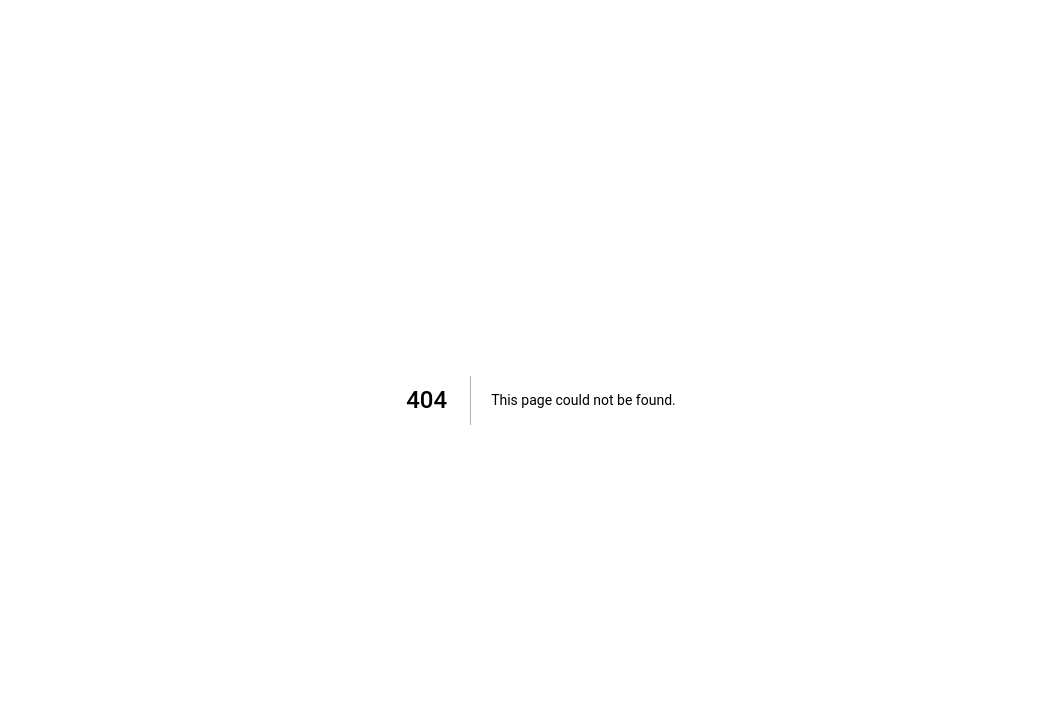
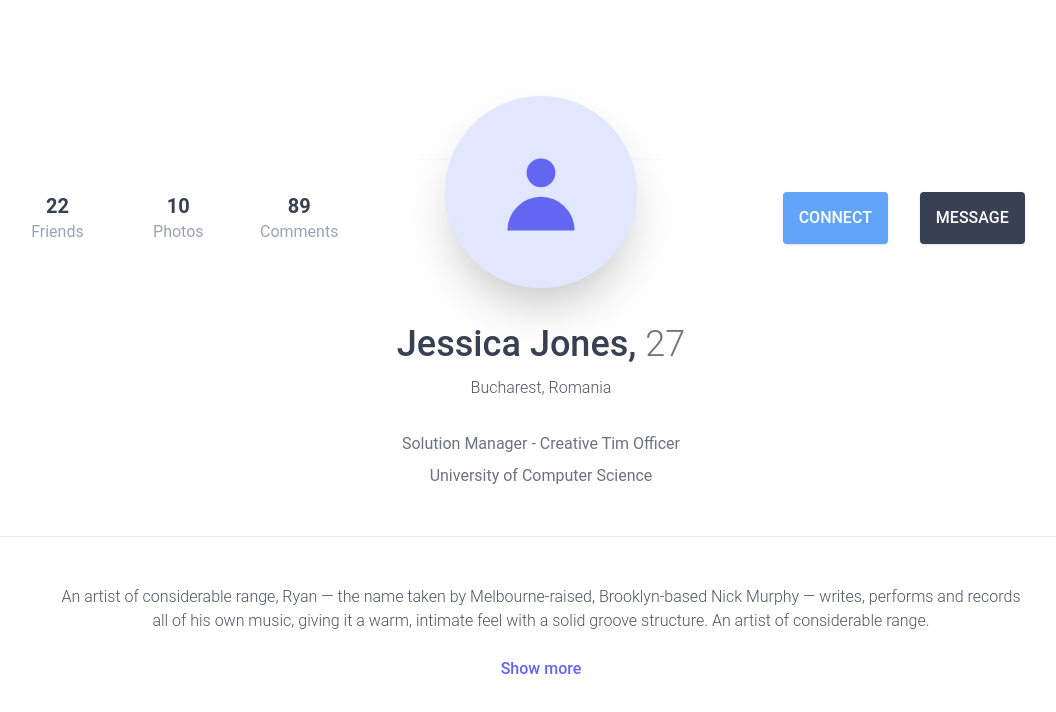
Before and after one commit to MukhtharAzeez/JOB_PORTAL_CLIENT, a Next.js app: page /User/Profile in a window 1280 px wide. Before the commit this address had no page. Shown: the top 712 px of the page, without its empty margins (99-1155 px from the left). Built offline with nearby package versions, Linux system fonts and the light colour scheme.

Commit message:
theme changed to redux and created a new slice calle theme slicer

```diff
--- a/components/User/NavBar/NavBar.tsx
+++ b/components/User/NavBar/NavBar.tsx
@@ -22,10 +22,11 @@ import WorkIcon from "@mui/icons-material/Work";
 import LightModeIcon from "@mui/icons-material/LightMode";
 import DarkModeIcon from "@mui/icons-material/DarkMode";
 import Link from "next/link";
+import { useDispatch } from "react-redux";
+import { changeTheme } from "../../../redux/user/ThemeSlice";
 
 interface Props {
   mode: String;
-  setMode: React.Dispatch<React.SetStateAction<any>>;
 }
 
 const Search = styled("div")(({ theme }) => ({
@@ -68,7 +69,8 @@ const StyledInputBase = styled(InputBase)(({ theme }) => ({
   },
 }));
 
-export default function NavBar({ mode, setMode }: Props) {
+export default function NavBar({ mode }: Props) {
+  const dispatch = useDispatch();
   const [anchorEl, setAnchorEl] = React.useState<null | HTMLElement>(null);
   const [mobileMoreAnchorEl, setMobileMoreAnchorEl] =
     React.useState<null | HTMLElement>(null);
@@ -173,7 +175,7 @@ export default function NavBar({ mode, setMode }: Props) {
       </MenuItem>
       <MenuItem
         onClick={() => {
-          setMode(mode === "light" ? "dark" : "light");
+          dispatch(changeTheme(mode))
         }}
       >
         <IconButton
@@ -300,7 +302,7 @@ export default function NavBar({ mode, setMode }: Props) {
             aria-label="show 17 new notifications"
             color="inherit"
             onClick={() => {
-              setMode(mode === "light" ? "dark" : "light");
+              dispatch(changeTheme(mode))
             }}
             sx={{ "&:hover": { backgroundColor: "transparent" } }}
           >
@@ -323,11 +325,13 @@ export default function NavBar({ mode, setMode }: Props) {
             <SettingsIcon sx={{ color: mode == "light" ? "black" : "white" }} />
           </IconButton>
 
-          <Avatar
-            sx={{ width: 30, height: 30, marginTop: "10px", margin: "20px" }}
-            alt="profile"
-            src="https://images.pexels.com/photos/771742/pexels-photo-771742.jpeg?auto=compress&cs=tinysrgb&dpr=1&w=500"
-          />
+          <Link href="/User/Profile">
+            <Avatar
+              sx={{ width: 30, height: 30, marginTop: "10px", margin: "20px" }}
+              alt="profile"
+              src="https://images.pexels.com/photos/771742/pexels-photo-771742.jpeg?auto=compress&cs=tinysrgb&dpr=1&w=500"
+            />
+          </Link>
         </Box>
         <Box sx={{ display: { xs: "none", sm: "flex", md: "none" } }}>
           <IconButton
@@ -350,7 +354,7 @@ export default function NavBar({ mode, setMode }: Props) {
             aria-haspopup="true"
             color="inherit"
             onClick={() => {
-              setMode(mode === "light" ? "dark" : "light");
+              dispatch(changeTheme(mode))
             }}
             sx={{ "&:hover": { backgroundColor: "transparent" } }}
           >
--- /dev/null
+++ b/components/User/Profile/Profile.tsx
@@ -0,0 +1,77 @@
+import React from "react";
+
+{
+    /* <link rel="stylesheet" href="https://demos.creative-tim.com/notus-js/assets/styles/tailwind.css"/>
+  <link rel="stylesheet" href="https://demos.creative-tim.com/notus-js/assets/vendor/@fortawesome/fontawesome-free/css/all.min.css"/> */
+}
+function Profile() {
+    return (
+        <div className="p-16">
+            <div className="p-8 bg-white shadow mt-24">
+                <div className="grid grid-cols-1 md:grid-cols-3">
+                    <div className="grid grid-cols-3 text-center order-last md:order-first mt-20 md:mt-0">
+                        <div>
+                            <p className="font-bold text-gray-700 text-xl">22</p>
+                            <p className="text-gray-400">Friends</p>
+                        </div>
+                        <div>
+                            <p className="font-bold text-gray-700 text-xl">10</p>
+                            <p className="text-gray-400">Photos</p>
+                        </div>
+                        <div>
+                            <p className="font-bold text-gray-700 text-xl">89</p>
+                            <p className="text-gray-400">Comments</p>
+                        </div>
+                    </div>
+                    <div className="relative">
+                        <div className="w-48 h-48 bg-indigo-100 mx-auto rounded-full shadow-2xl absolute inset-x-0 top-0 -mt-24 flex items-center justify-center text-indigo-500">
+                            <svg
+                                xmlns="http://www.w3.org/2000/svg"
+                                className="h-24 w-24"
+                                viewBox="0 0 20 20"
+                                fill="currentColor"
+                            >
+                                <path
+                                    fillRule="evenodd"
+                                    d="M10 9a3 3 0 100-6 3 3 0 000 6zm-7 9a7 7 0 1114 0H3z"
+                                    clipRule="evenodd"
+                                />
+                            </svg>
+                        </div>
+                    </div>
+                    <div className="space-x-8 flex justify-between mt-32 md:mt-0 md:justify-center">
+                        <button className="text-white py-2 px-4 uppercase rounded bg-blue-400 hover:bg-blue-500 shadow hover:shadow-lg font-medium transition transform hover:-translate-y-0.5">
+                            Connect
+                        </button>
+                        <button className="text-white py-2 px-4 uppercase rounded bg-gray-700 hover:bg-gray-800 shadow hover:shadow-lg font-medium transition transform hover:-translate-y-0.5">
+                            Message
+                        </button>
+                    </div>
+                </div>
+                <div className="mt-20 text-center border-b pb-12">
+                    <h1 className="text-4xl font-medium text-gray-700">
+                        Jessica Jones, <span className="font-light text-gray-500">27</span>
+                    </h1>
+                    <p className="font-light text-gray-600 mt-3">Bucharest, Romania</p>
+                    <p className="mt-8 text-gray-500">
+                        Solution Manager - Creative Tim Officer
+                    </p>
+                    <p className="mt-2 text-gray-500">University of Computer Science</p>
+                </div>
+                <div className="mt-12 flex flex-col justify-center">
+                    <p className="text-gray-600 text-center font-light lg:px-16">
+                        An artist of considerable range, Ryan — the name taken by
+                        Melbourne-raised, Brooklyn-based Nick Murphy — writes, performs and
+                        records all of his own music, giving it a warm, intimate feel with a
+                        solid groove structure. An artist of considerable range.
+                    </p>
+                    <button className="text-indigo-500 py-2 px-4  font-medium mt-4">
+                        Show more
+                    </button>
+                </div>
+            </div>
+        </div>
+    );
+}
+
+export default Profile;
--- /dev/null
+++ b/pages/User/Profile/index.tsx
@@ -0,0 +1,15 @@
+import React from 'react'
+// import NavBar from '../../../components/User/NavBar/NavBar'
+import Profile from '../../../components/User/Profile/Profile'
+
+
+function index() {
+    return (
+        <>
+            {/* <NavBar mode={selectTheme}/> */}
+            <Profile />
+        </>
+    )
+}
+
+export default index
--- a/pages/_app.tsx
+++ b/pages/_app.tsx
@@ -4,7 +4,7 @@ import { SessionProvider } from "next-auth/react";
 
 import { ThemeProvider, createTheme } from "@mui/material/styles";
 import { Provider } from "react-redux";
-import { store } from "../redux/store";
+import  store  from "../redux/store";
 
 const darkTheme = createTheme({
   palette: {
--- a/pages/index.tsx
+++ b/pages/index.tsx
@@ -8,10 +8,12 @@ import SideBar from "../components/User/Home/SideBar";
 import Feed from "../components/User/Home/Feed";
 import RightBar from "../components/User/Home/RightBar";
 import { createTheme, ThemeProvider } from "@mui/material";
-import { useState } from "react";
 import { getSession, useSession } from "next-auth/react";
 import dynamic from "next/dynamic";
 import instance from "../axios/axios";
+import { useSelector } from "react-redux";
+import { currentTheme } from "../redux/user/ThemeSlice";
+
 const BottomBar = dynamic(
   () => import("../components/User/MobileBottom/MobileBottom")
 );
@@ -25,6 +27,7 @@ const BottomBar = dynamic(
  */
 
 export default function Home({ req }: { req: any }) {
+  const mode = useSelector(currentTheme)
   useEffect(() => {
     (async () => {
       const session = await getSession({ req });
@@ -63,10 +66,10 @@ export default function Home({ req }: { req: any }) {
     })();
   }, []);
 
-  const [mode, setMode] = useState<string>("dark");
 
   // const {data:session} =
   useSession();
+
 
   const theme = createTheme({
     palette: {
@@ -85,7 +88,7 @@ export default function Home({ req }: { req: any }) {
           {/* <link rel="stylesheet" href="https://fonts.googleapis.com/css?family=Roboto:300,400,500,700&display=swap" /> */}
         </Head>
         <Box bgcolor={"background.default"} color={"text.primary"}>
-          <NavBar mode={mode} setMode={setMode} />
+          <NavBar mode={mode}/>
           <Grid container item sx={{ paddingLeft: { xs: 0, sm: 1, lg: 1 } }}>
             <Grid item sm={3} p={2} justifyContent="space-between">
               <SideBar />
--- a/redux/store.ts
+++ b/redux/store.ts
@@ -1,13 +1,17 @@
-import userAuthReducer from "./user/userAuthSlicer";
-import { configureStore } from "@reduxjs/toolkit";
 
-export const store = configureStore({
-  reducer: {
-    userAuthReducer,
-  },
+import { combineReducers, configureStore } from "@reduxjs/toolkit";
+import userSideThemeSlice from "./user/ThemeSlice";
+import userAuthSlice from "./user/userAuthSlicer";
+
+const reducer = combineReducers({
+  user: userAuthSlice.reducer,
+  userTheme: userSideThemeSlice.reducer,
 });
 
-// Infer the `RootState` and `AppDispatch` types from the store itself
+const store = configureStore({
+  reducer,
+});
+
 export type RootState = ReturnType<typeof store.getState>;
-// Inferred type: {posts: PostsState, comments: CommentsState, users: UsersState}
 export type AppDispatch = typeof store.dispatch;
+export default store;
--- /dev/null
+++ b/redux/user/ThemeSlice.ts
@@ -0,0 +1,30 @@
+import { createSlice } from "@reduxjs/toolkit";
+import { RootState } from "../store";
+// import { RootState } from "../store";
+
+export interface Themes {
+  mode: String;
+}
+
+const initialState: Themes = {
+  mode: "dark",
+};
+
+const userSideThemeSlice = createSlice({
+  name: "theme",
+  initialState,
+  reducers: {
+    changeTheme(state, actions) {
+      const currentTheme = actions.payload;
+      if (currentTheme == "dark") {
+        state.mode = "light";
+      } else {
+        state.mode = "dark";
+      }
+    },
+  },
+});
+
+export const { changeTheme } = userSideThemeSlice.actions;
+export const currentTheme = (state: RootState) => state.userTheme.mode;
+export default userSideThemeSlice;
--- a/redux/user/userAuthSlicer.ts
+++ b/redux/user/userAuthSlicer.ts
@@ -15,12 +15,13 @@ const initialState: UserDetails = {
   userToken: "",
 };
 
-export const userAuthSlice = createSlice({
-  name: "counter",
+const userAuthSlice = createSlice({
+  name: "user",
   initialState,
   reducers: {
     addUserDetails(state, actions) {
       const newItem = actions.payload;
+      console.log("ethii brooo")
       state.userName = newItem.firstName + " " + newItem.lastName;
       state.userId = newItem._id;
       state.email = newItem.email;
@@ -28,7 +29,6 @@ export const userAuthSlice = createSlice({
   },
 });
 
-// Action creators are generated for each case reducer function
 export const { addUserDetails } = userAuthSlice.actions;
-export const selectUserDetails = (state: RootState) => state.userAuthReducer;
-export default userAuthSlice.reducer;
+export const currentUser = (state: RootState) => state.user;
+export default userAuthSlice;
```
